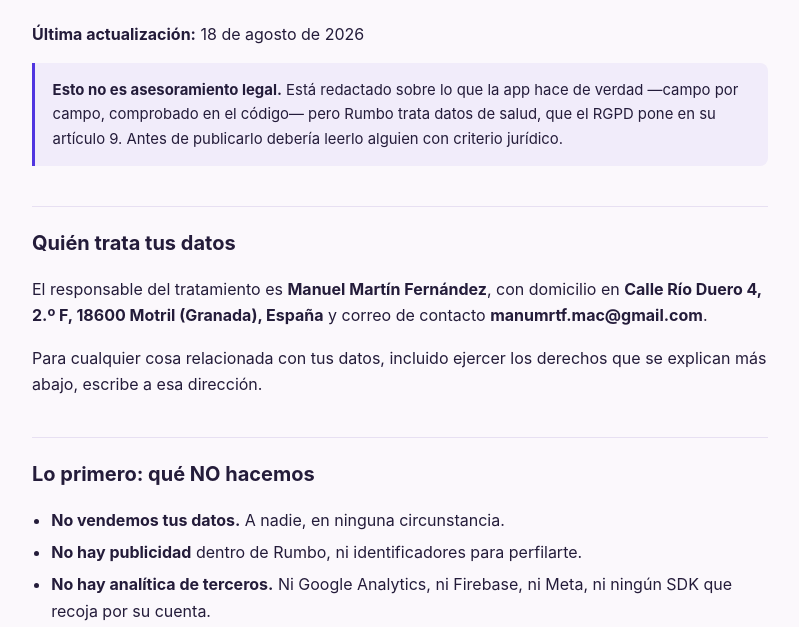
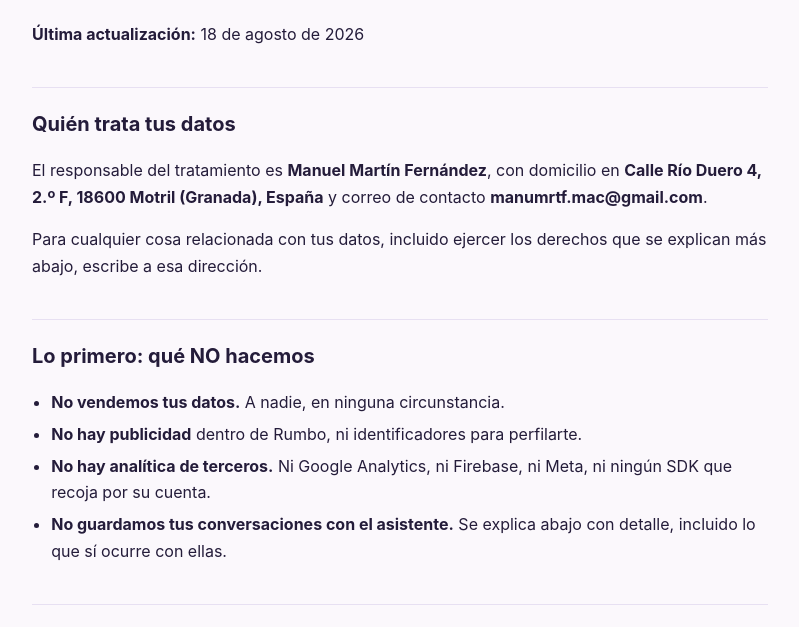
Before and after one commit to manumrtf/rumbo-legal, a plain HTML site: page privacidad.html in a window 1280 px wide. Shown: the part 144-771 px from the top of the page, without its empty margins (240-1039 px from the left). Drawn offline with Linux system fonts and the light colour scheme.

Commit message:
Quitar la advertencia interna de las páginas públicas
El aviso de que el texto no es asesoramiento legal y debería revisarlo alguien
con criterio jurídico estaba escrito para el autor, y se publicó tal cual: la
política de privacidad le decía al lector que nadie la había revisado.

Ahora vive en un comentario HTML del .md y el generador los elimina. Además
build-legal.mjs falla si el HTML resultante contiene una de esas frases: es la
segunda vez que algo interno se cuela en este sitio, después del README.

```diff
--- a/privacidad.html
+++ b/privacidad.html
@@ -24,7 +24,6 @@
 <nav><a href="./">Rumbo</a><a href="./privacidad.html">Privacidad</a><a href="./terminos.html">Términos</a></nav>
 <h1>Política de privacidad de Rumbo</h1>
 <p><strong>Última actualización:</strong> 18 de agosto de 2026</p>
-<blockquote><strong>Esto no es asesoramiento legal.</strong> Está redactado sobre lo que la app hace de verdad —campo por campo, comprobado en el código— pero Rumbo trata datos de salud, que el RGPD pone en su artículo 9. Antes de publicarlo debería leerlo alguien con criterio jurídico.</blockquote>
 <h2>Quién trata tus datos</h2>
 <p>El responsable del tratamiento es <strong>Manuel Martín Fernández</strong>, con domicilio en <strong>Calle Río Duero 4, 2.º F, 18600 Motril (Granada), España</strong> y correo de contacto <strong>manumrtf.mac@gmail.com</strong>.</p>
 <p>Para cualquier cosa relacionada con tus datos, incluido ejercer los derechos que se explican más abajo, escribe a esa dirección.</p>
```
Also changed, not shown: terminos.html (+0 -1 lines).
